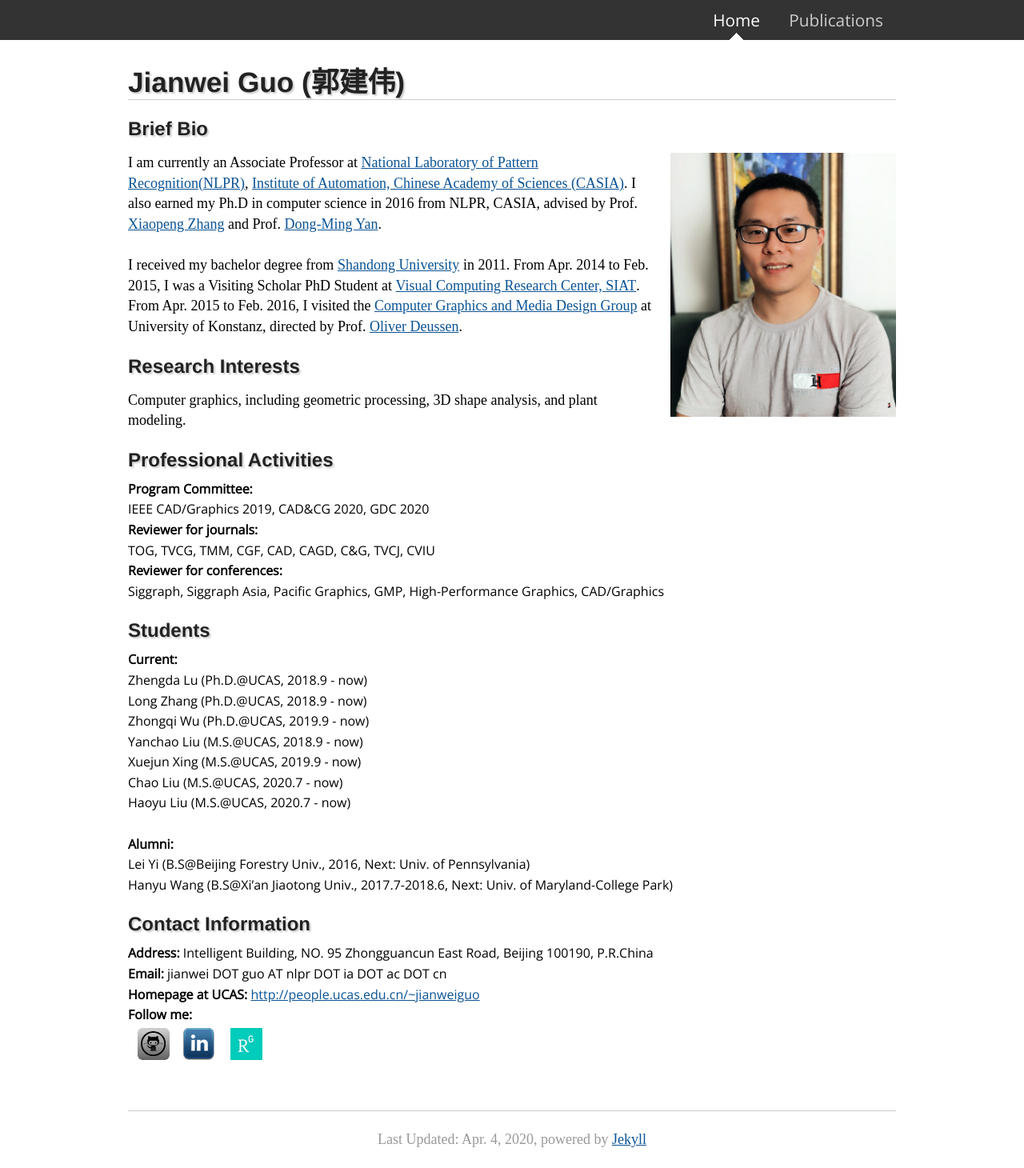
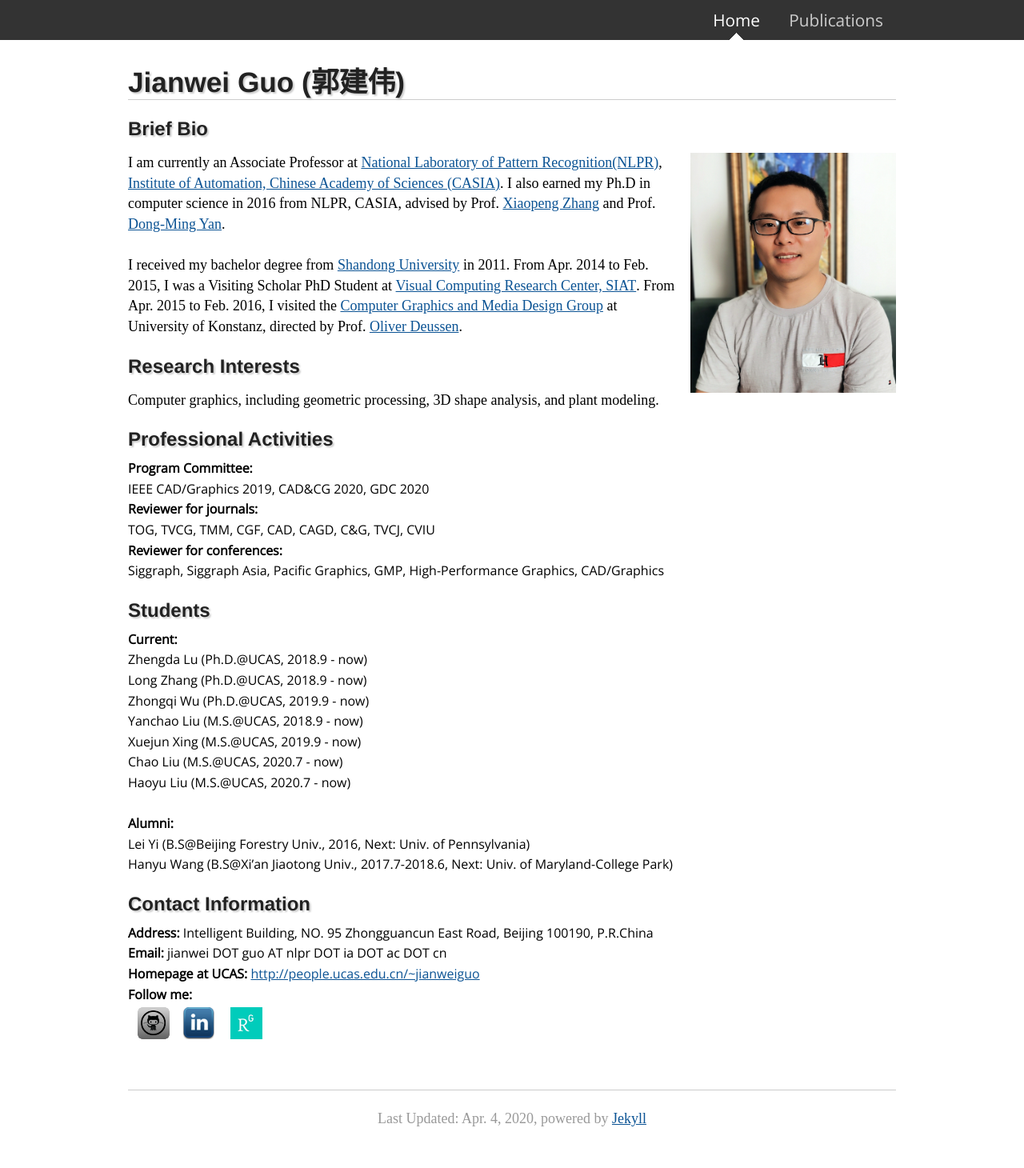
Before and after one commit to jianweiguo/jianweiguo.github.io, a Jekyll site: the page built from index.html, in a window 1280 px wide. Shown: the whole page at 80% size. Built offline with Jekyll 4.4.1, drawn with Linux system fonts in a browser that asks for light colours; after the commit the page ends 1435 px from its top, so only the background shows below that.

Commit message:
update photo

```diff
--- a/index.html
+++ b/index.html
@@ -14,7 +14,7 @@
 <h2>Brief Bio</h2>
 <p>
 <!--<img src="img/personal/jwguo3.jpg" alt="Personal photo,taken at Cardiff" align ="right" width="350" height="316.12" style="margin:0px 0px 0px 20px">-->
-<img src="img/personal/jwguo3.jpg" alt="Personal photo,taken at Cardiff" align ="right" width="282.4" height="330" style="margin:0px 0px 0px 20px">
+<img src="img/personal/jwguo3.jpg" alt="Personal photo,taken at Cardiff" align ="right" width="256.7" height="300" style="margin:0px 0px 0px 20px">
 I am currently an Associate Professor at <a href="http://nlpr-web.ia.ac.cn/" target="_blank" style="color:rgb(11,83,148)">National Laboratory of Pattern Recognition(NLPR)</a>, <a href="http://english.ia.cas.cn/" target="_blank" style="color:rgb(11,83,148)">Institute of Automation, Chinese Academy of Sciences (CASIA)</a>. I also earned my Ph.D in computer science in 2016 from NLPR, CASIA, advised by Prof. <a href="http://people.ucas.ac.cn/~zhangxiaopeng?language=en" target="_blank" style="color:rgb(11,83,148)">Xiaopeng Zhang</a> and Prof. <a href="http://sites.google.com/site/yandongming/" target="_blank" style="color:rgb(11,83,148)">Dong-Ming Yan</a>.
 <br /> <br />
 I received my bachelor degree from <a href="http://en.sdu.edu.cn/" target="_blank" style="color:rgb(11,83,148)">Shandong University</a> in 2011. From Apr. 2014 to Feb. 2015, I was a Visiting Scholar PhD Student at <a href="http://vcc.siat.ac.cn/" target="_blank" style="color:rgb(11,83,148)">Visual Computing Research Center, SIAT</a>. From Apr. 2015 to Feb. 2016, I visited the <a href="https://www.cgmi.uni-konstanz.de/" target="_blank" style="color:rgb(11,83,148)">Computer Graphics and Media Design Group</a> at University of Konstanz, directed by Prof. <a href="https://www.cgmi.uni-konstanz.de/en/persons/prof-dr-oliver-deussen/" target="_blank" style="color:rgb(11,83,148)">Oliver Deussen</a>.
```
